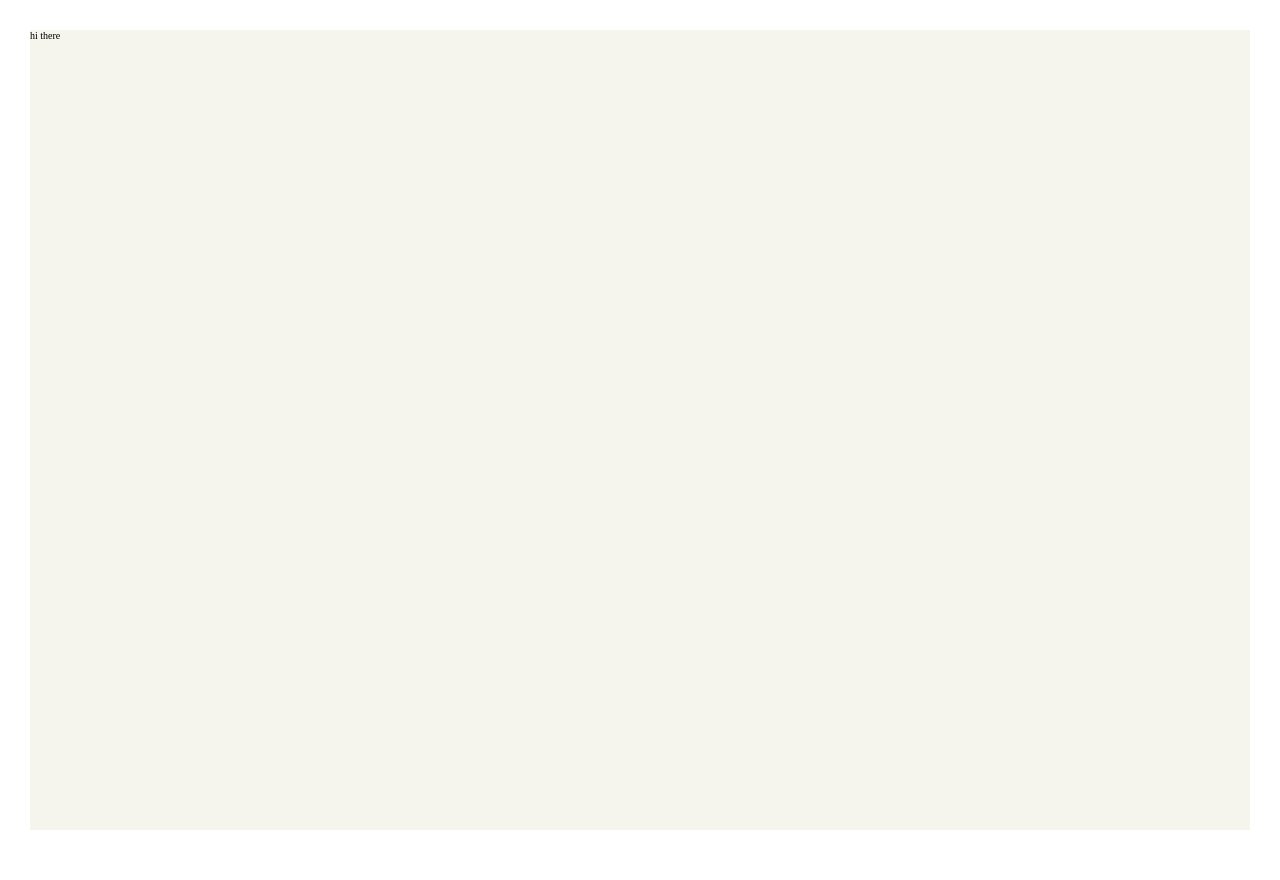
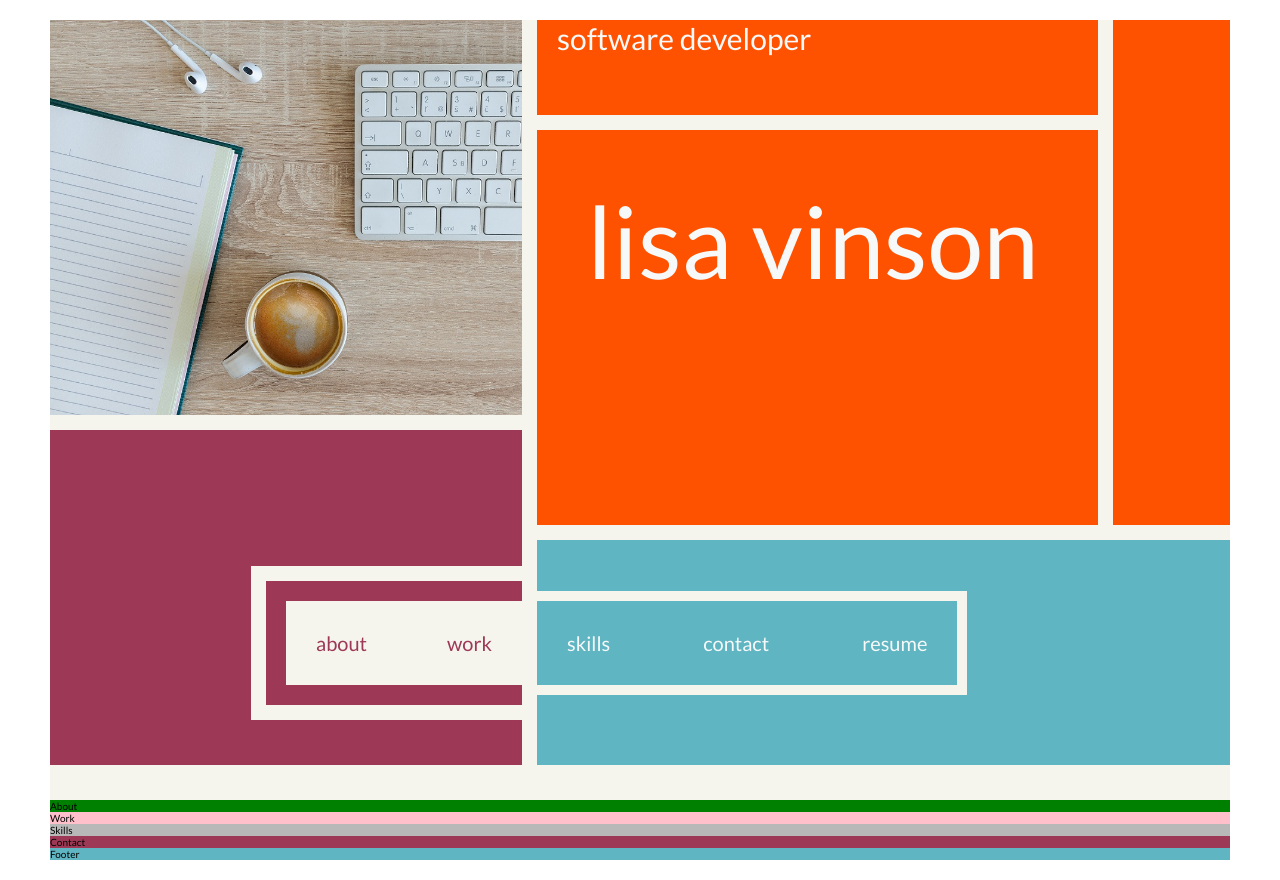
Before and after one commit to LiVinson/portfolio-sass, a website: page index.html in a window 1280 px wide. Drawn offline with Linux system fonts and the light colour scheme.

Commit message:
layout of header using css grid.

```diff
--- a/index.html
+++ b/index.html
@@ -5,13 +5,68 @@
     <meta name="viewport" content="width=device-width, initial-scale=1.0">
     <title>Lisa Vinson | Developer</title>
     <link rel="stylesheet" href="css/style.css" />
+    <link href="https://fonts.googleapis.com/css2?family=Yantramanav:wght@100;300;400&display=swap" rel="stylesheet">
+    <link href="https://fonts.googleapis.com/css2?family=Lato:wght@300;400&display=swap" rel="stylesheet">
+
 </head>
 <body>
 
 
     <div class="container">
-        <div>hi there</div>
+        <!-- Sections
+            Header - based on vh - css grid
+            About - based on content height
+            Work - based on content height
+            Skills: Based on content height
+            Contact - based on content height
+            Footer - based on content
 
+
+        -->
+        <header class="header">
+            <div class="header__role">software developer</div>
+            <div class="header__img-container">
+                <!-- <img src="assets/img/header-img-1000.jpg" alt="laptop and coffee cup" class="header__img"> -->
+
+            </div>
+            <div class="header__name">lisa vinson</div>
+            <div class="header__block-right"></div>
+            <div class="header__nav-left"></div>
+
+            <div class="nav nav-left">
+                <nav class="nav-left-container">
+                    <ul class="nav__list">
+                        <li class="nav__item">about</li>
+                        <li class="nav__item">work</li>
+                    </ul>
+                </nav>
+            </div>
+
+            <div class="nav nav-right">
+                <nav class="nav-right-container">
+                    <ul class="nav__list">
+                        <li class="nav__item">skills</li>
+                        <li class="nav__item">contact</li>
+                        <li class="nav__item">resume</li>
+                    </ul>
+                </nav>
+            </div>
+        </header>
+        <section class="about">
+            About
+        </section>
+        <section class="work">
+            Work
+        </section>
+        <section class="skills">
+            Skills
+        </section>
+        <section class="contact">
+            Contact
+        </section>
+        <footer class="footer">
+            Footer
+        </footer>
     </div>
 
 
--- a/sass/abstracts/_variables.scss
+++ b/sass/abstracts/_variables.scss
@@ -1,12 +1,19 @@
-//COLORS
+//---COLORS---//
 
+$color-primary: #FF5200; //orange
+$color-secondary: #9D3956; //plum
+$color-tertiary: #60B5C2; //blue
 
-$color-primary: #FF5200;
-$color-secondary: #5B2333;
-$color-tertiary: #58A4B0;
+$color-accent-1: #F5F5ED; //beige/tan
+$color-white: #F7F9F9;
 
-$color-background: #F5F5ED;
+$color-dark-gray-1:#333333;
+$color-dark-gray-2:#5C5C5C;
 
-$color-white: #fff;
-$color-dark-gray-1:#555555;
-$color-light-gray-1:#E5E5E5
+$color-light-gray-1:#818181;
+$color-light-gray-1:#b8b8b8;
+
+//---FONTS---//
+
+$font-title: "Yantramanav", "sans-serif";
+$font-text:"Lato", "sans-serif";
--- a/sass/base/_base.scss
+++ b/sass/base/_base.scss
@@ -10,9 +10,10 @@
 html {
     //Defines 1 rem. If default font is 16px, 1 rem = 10px.
     font-size: 62.5%;
+    box-sizing: border-box;
 }
 
 body {
-  box-sizing: border-box;
-  padding: 3rem;
+  padding: 2rem 5rem;
+  font-family: $font-text;
 }
--- a/sass/layout/_container.scss
+++ b/sass/layout/_container.scss
@@ -1,5 +1,5 @@
 .container {
     min-height: 100vh;
     width: 100%;
-    background-color: $color-background;
+    background-color: $color-accent-1;
 }
--- /dev/null
+++ b/sass/layout/_layout.scss
@@ -0,0 +1,125 @@
+.header {
+  height: 95vh;
+  width: 100%;
+  color: $color-white;
+  display: grid;
+  grid-gap: 1.5rem;
+  gap: 1.5rem;
+
+  grid-template-rows: [header-start] 12.5% [role-end name-start] 37.5% [img-end] 12.5% [name-end] 1fr [header-end];
+  grid-template-columns: [col-img-start] 40% [col-img-end col-role-start] 47.5% [col-name-end] 1fr;
+  margin-bottom: 2rem;
+
+  &__role {
+    background-color: $color-primary;
+    grid-row: header-start/role-end;
+    grid-column: col-role-start/col-name-end;
+    font-size: 3rem;
+    padding-left: 2rem;
+  }
+
+  &__img-container {
+    grid-row: 1/3;
+    grid-column: 1/2;
+    background-image: url("../assets/img/header-img-1000.jpg");
+    background-size: cover;
+  }
+
+  &__name {
+    background-color: $color-primary;
+    grid-row: 2/4;
+    grid-column: 2/3;
+
+    padding: 5rem;
+    font-size: 10rem;
+  }
+
+  &__block-right {
+    background-color: $color-primary;
+    grid-column: 3/4;
+    grid-row: 1/4;
+  }
+}
+
+//grid item
+.nav {
+  background-color: $color-tertiary;
+  position: relative;
+  //position based on bottom of header left and right nav are always aligned
+  &-left-container,
+  &-right-container {
+    position: absolute;
+    bottom: 8rem;
+  }
+
+  &-left {
+    background-color: $color-secondary;
+    grid-column: 1/2;
+    grid-row: 3/5;
+    position: relative;
+  }
+
+  &-right {
+    position: relative;
+    background-color: $color-tertiary;
+    grid-column: 2/4;
+    grid-row: 4/-1;
+  }
+
+  //aligned to right edge of grid item
+  //width:half of first column width
+  //calculation: viewport - padding = header width. * .4 = width of first column * .5 =
+
+  &-left-container {
+    right: 0;
+    width: calc(((100vw - 10rem) * 0.4) * 0.5);
+    background-color: $color-accent-1;
+    color: $color-secondary;
+    outline: 1.5rem solid $color-accent-1;
+    outline-offset: 2rem;
+  }
+
+  //aligned to left edge of container
+  //width: 75% of column 3
+  //calculation: viewport - padding = header width. * .475 = width of second column * .75
+  &-right-container {
+    left: 0;
+    width: calc(((100vw - 10rem) * 0.475) * 0.75);
+    outline: 1rem solid $color-accent-1;
+  }
+
+  &__list {
+    //pickle - need to work on spacing
+    padding: 3rem;
+    display: flex;
+    justify-content: space-between;
+  }
+
+  &__item {
+    font-size: 2rem;
+    display: inline-block;
+    &:not(:last-child) {
+      margin-right: 3rem;
+    }
+  }
+}
+
+.about {
+  background-color: green;
+}
+
+.work {
+  background-color: pink;
+}
+
+.skills {
+  background-color: $color-light-gray-1;
+}
+
+.contact {
+  background-color: $color-secondary;
+}
+
+.footer {
+  background-color: $color-tertiary;
+}
--- a/sass/main.scss
+++ b/sass/main.scss
@@ -7,4 +7,5 @@
 @import "base/typography";
 @import "base/utilities";
 
-@import "layout/container"
+@import "layout/container";
+@import "layout/layout";
```
Also changed, not shown: assets/img/header-img-1000.jpg (added), assets/img/header-img-1500.jpg (added), assets/img/header-img-2000.jpg (added), css/style.css, 1 other file.
